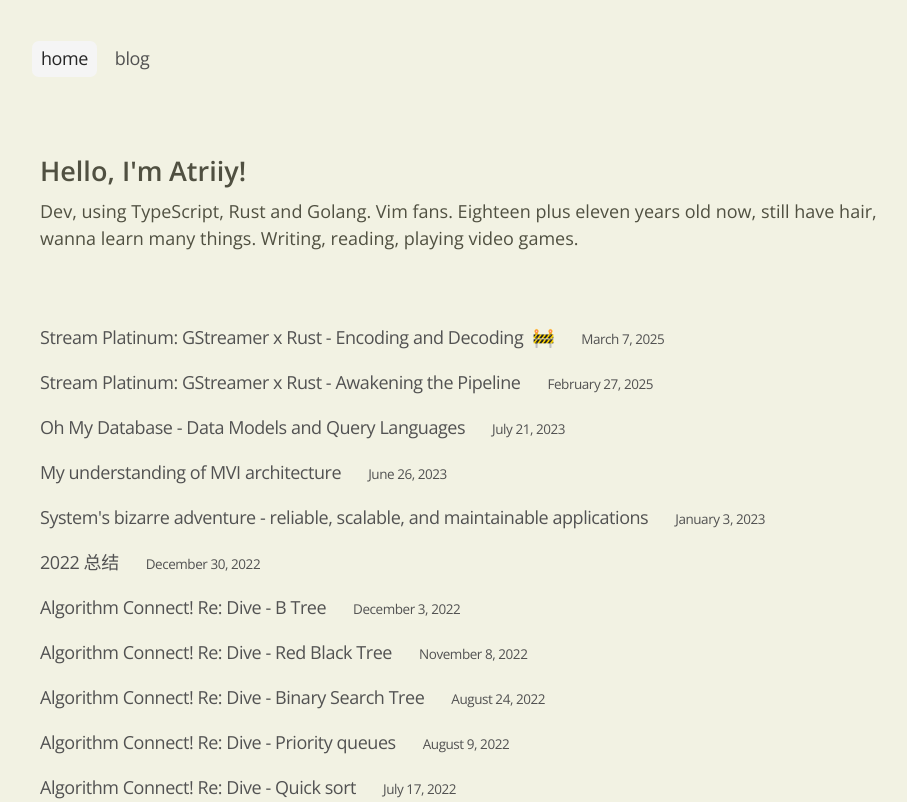
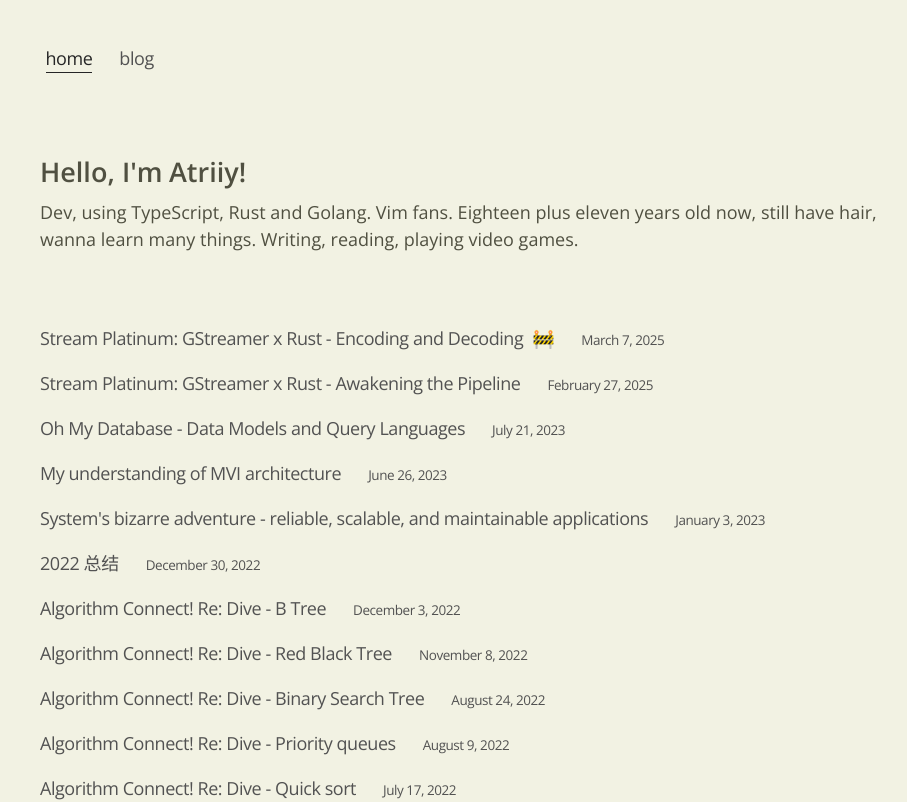
Before and after one commit to ShroXd/atriiy.dev, a Next.js app: page / in a window 1280 px wide. Shown: the top 802 px of the page, without its empty margins (168-1075 px from the left). Built offline with nearby package versions, Linux system fonts and the light colour scheme.

Commit message:
feat: optimize nav styles

```diff
--- a/app/components/NavLink.tsx
+++ b/app/components/NavLink.tsx
@@ -14,32 +14,21 @@ export default function NavLink({ href, children }: NavLinkProps) {
   const isActive = pathname === href
 
   return (
-    <Link
-      href={href}
-      className='relative m-1 flex py-1 px-2 align-middle transition-all first:ml-0'
+    <motion.div
+      className='relative m-1 py-1 px-2'
+      whileHover={{ y: -1 }}
+      whileTap={{ scale: 0.98 }}
     >
-      <motion.span
-        className={`relative z-10 ${
+      <Link
+        href={href}
+        className={`relative inline-block transition-colors duration-200 ${
           isActive
-            ? 'text-neutral-800 dark:text-neutral-200'
-            : 'text-neutral-600 dark:text-neutral-400'
+            ? 'border-b border-neutral-800 text-neutral-800'
+            : 'text-neutral-600 hover:text-neutral-800'
         }`}
-        whileHover={{ y: -2 }}
-        transition={{ duration: 0.2 }}
       >
         {children}
-      </motion.span>
-      {isActive && (
-        <motion.div
-          className='absolute inset-0 rounded-md bg-neutral-100 dark:bg-neutral-800'
-          layoutId='navbar-active'
-          transition={{
-            type: 'spring',
-            stiffness: 350,
-            damping: 30,
-          }}
-        />
-      )}
-    </Link>
+      </Link>
+    </motion.div>
   )
 }
```
